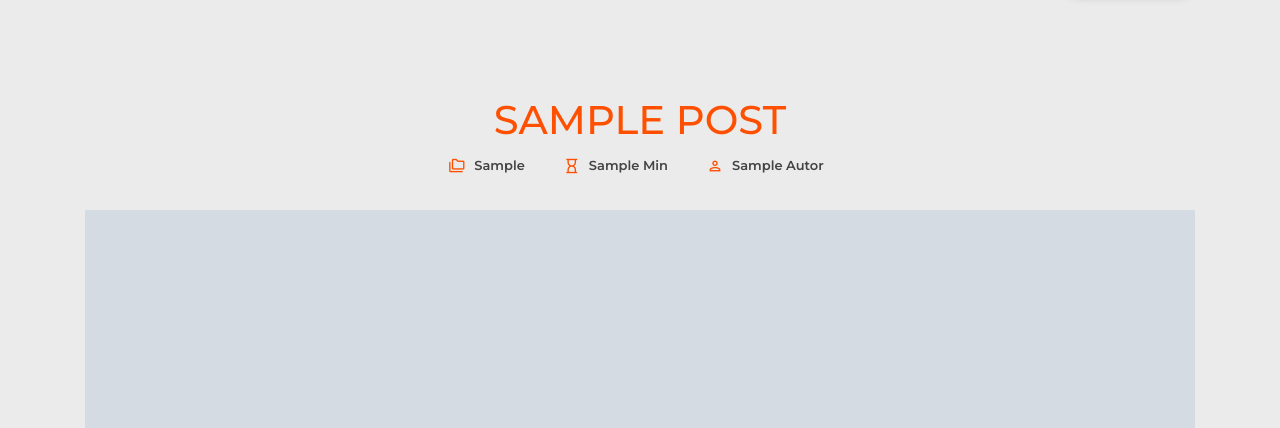
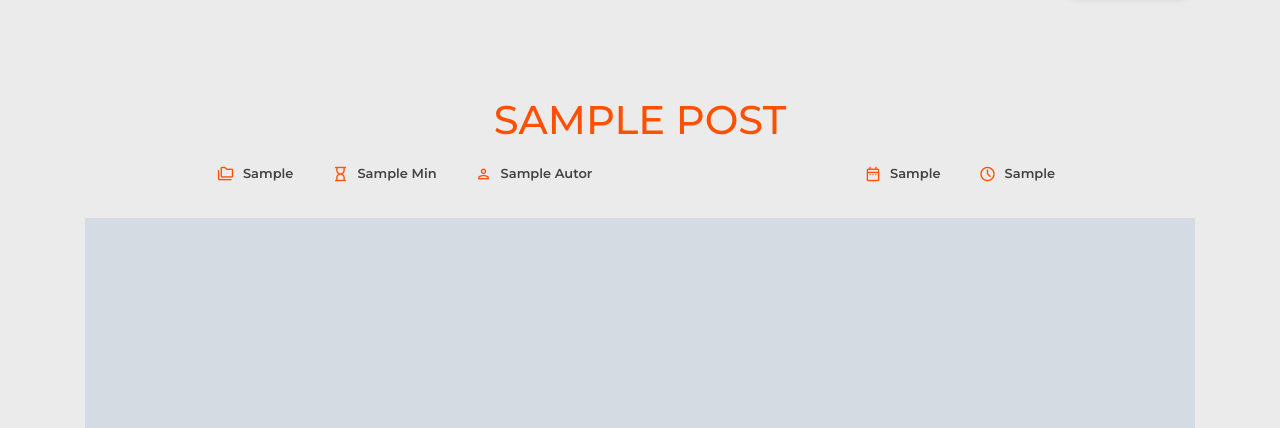
Before and after one commit to senaleticia/dryblog, a PHP site: page /postagem.php?modo=visualizar&id=1 in a window 1280 px wide. Shown: the part 61-489 px from the top of the page. Run offline with PHP 8.4, Linux system fonts and the light colour scheme; the visitor is signed in with stand-in values (Sample User, id 1); tables that the repository leaves empty or names only in its code hold one stand-in row (values such as "Sample post"); grey boxes marked "Sample" are stand-in pictures; some libraries are stand-ins or nearby versions.

Commit message:
Update postagem.php

```diff
--- a/postagem.php
+++ b/postagem.php
@@ -14,9 +14,6 @@
     //Definindo variáveis
     $titulo = (string) "";
     $video = (string) "";
-
-    //Definindo como o botão de 'like' vai começar
-    $img_like = 'like-bew.png';
 
     //Verificando se a variável 'modo' existe na URL
     if(isset($_GET['modo'])){
@@ -45,6 +42,8 @@
                 $foto3 = $result['terceira_foto'];
                 $foto4 = $result['quarta_foto'];
                 $video = $result['video'];
+                $data_post = $result['data_post'];
+                $hora_post = $result['hora_post'];
 
                 $conteudo = $result['conteudo'];
                 $str = $conteudo;
@@ -240,6 +239,7 @@
                 <div class="view-post-table mt-5">
                     <div class="titulo-padrao text-uppercase mt-5">
                         <h1><?=$titulo?></h1>
+                        <div class="d-flex justify-content-around">
                             <div class="tags mt-2 d-flex align-items-center justify-content-center">
                                 <div class="d-flex align-items-center">
                                     <span class="material-symbols-outlined icon-tag">
@@ -264,6 +264,24 @@
                                     <p class="btn-tag">
                                         <?=$nome_autor?>
                                     </p>
+                                </div>
+
+                            </div>
+                            <div class="tags mt-2 d-flex align-items-center justify-content-center">
+                                <div class="d-flex align-items-center">
+                                    <span class="material-symbols-outlined icon-tag">
+                                        date_range
+                                    </span>
+                                    <p class="btn-tag">
+                                        <?=$data_post?>
+                                    </p>
+                                </div>
+                                <div class="d-flex align-items-center">
+                                    <span class="material-symbols-outlined icon-tag">
+                                        schedule
+                                    </span>
+                                    <p class="btn-tag"><?=$hora_post?></p>
+                                </div>
                             </div>
                         </div>
                     </div>
--- a/style.css
+++ b/style.css
@@ -474,8 +474,8 @@ ul, li{
 
 .icon-search{
     position: absolute;
-    top: 76%;
-    right: 10%;
+    top: 78%;
+    right: 8%;
     border: none;
 }
 
```
Lines whose indentation alone changed are shown as unchanged.
